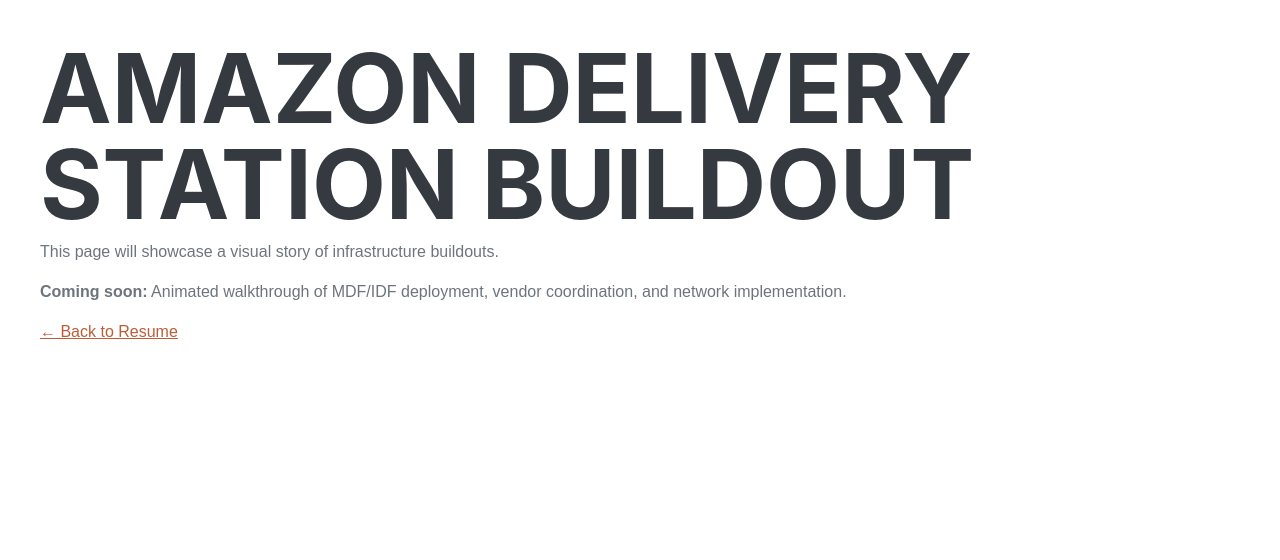
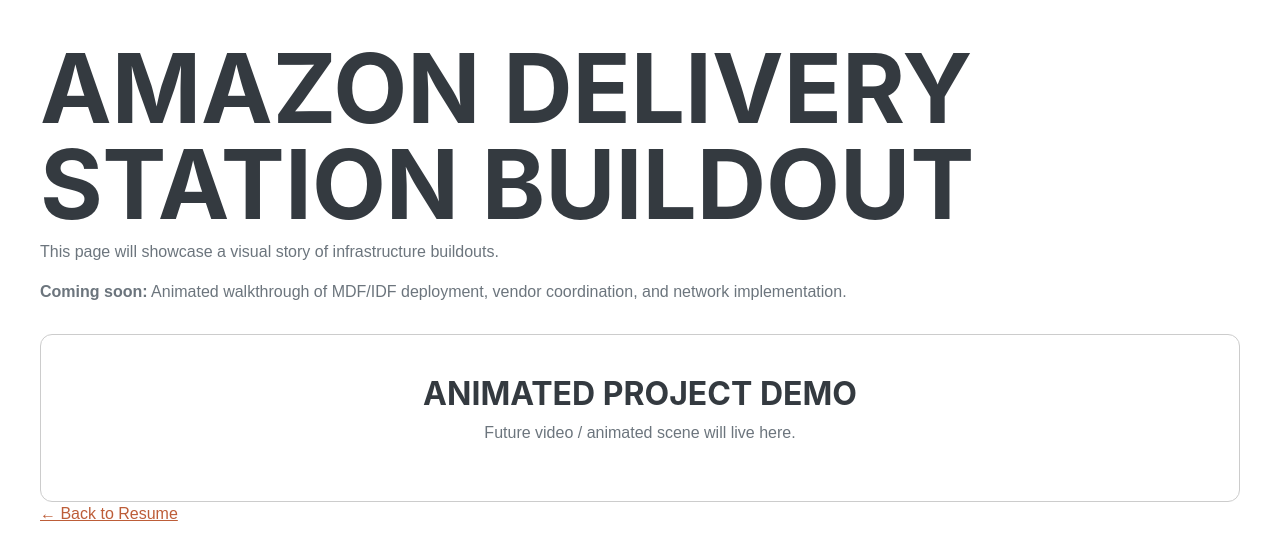
Before and after one commit to pbrown1552/tech-brown, a website: page project-amazon-buildout.html in a window 1280 px wide. Drawn offline with Linux system fonts and the light colour scheme.

Commit message:
Add files via upload

```diff
--- a/project-amazon-buildout.html
+++ b/project-amazon-buildout.html
@@ -13,6 +13,11 @@
 
 <p><strong>Coming soon:</strong> Animated walkthrough of MDF/IDF deployment, vendor coordination, and network implementation.</p>
 
+<div style="margin-top:30px; padding:40px; border:1px solid #ccc; border-radius:12px; text-align:center;">
+  <h3>Animated Project Demo</h3>
+  <p>Future video / animated scene will live here.</p>
+</div>
+
 <a href="index.html">← Back to Resume</a>
 
 </body>
```
